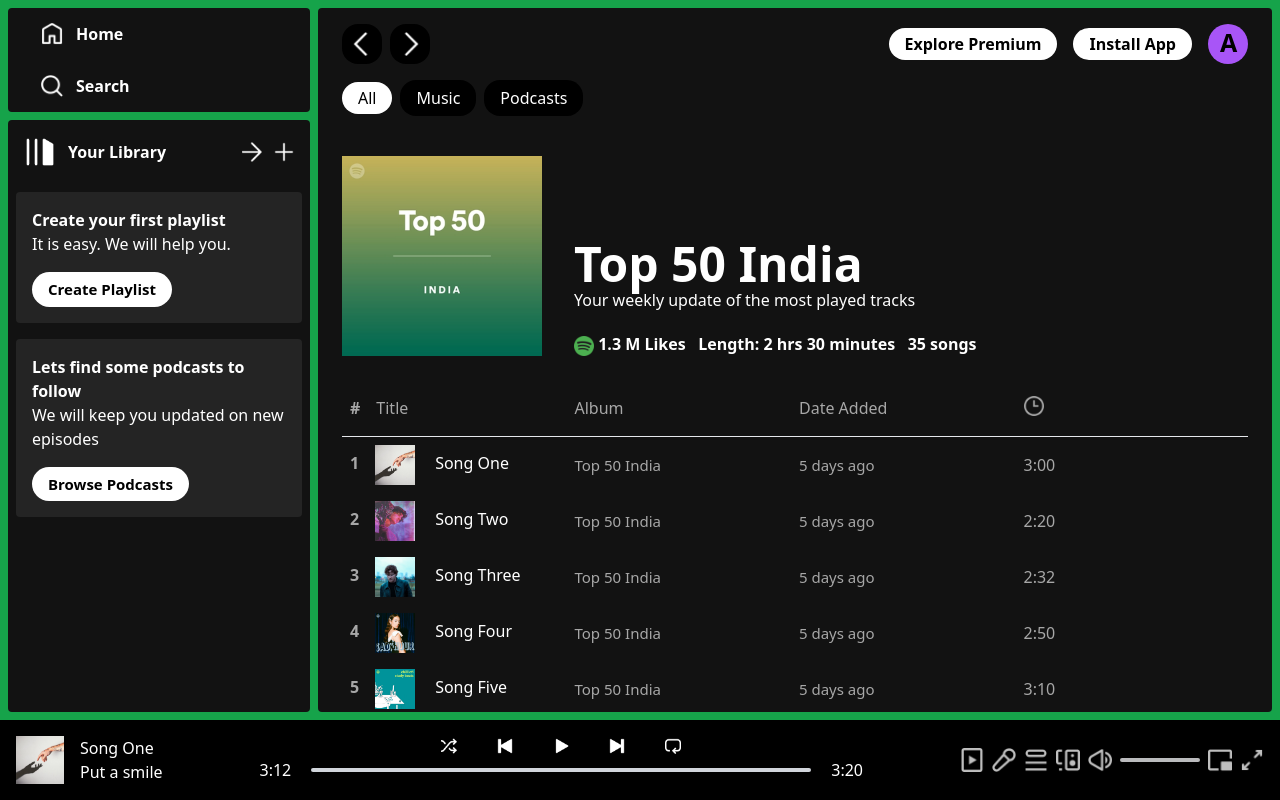
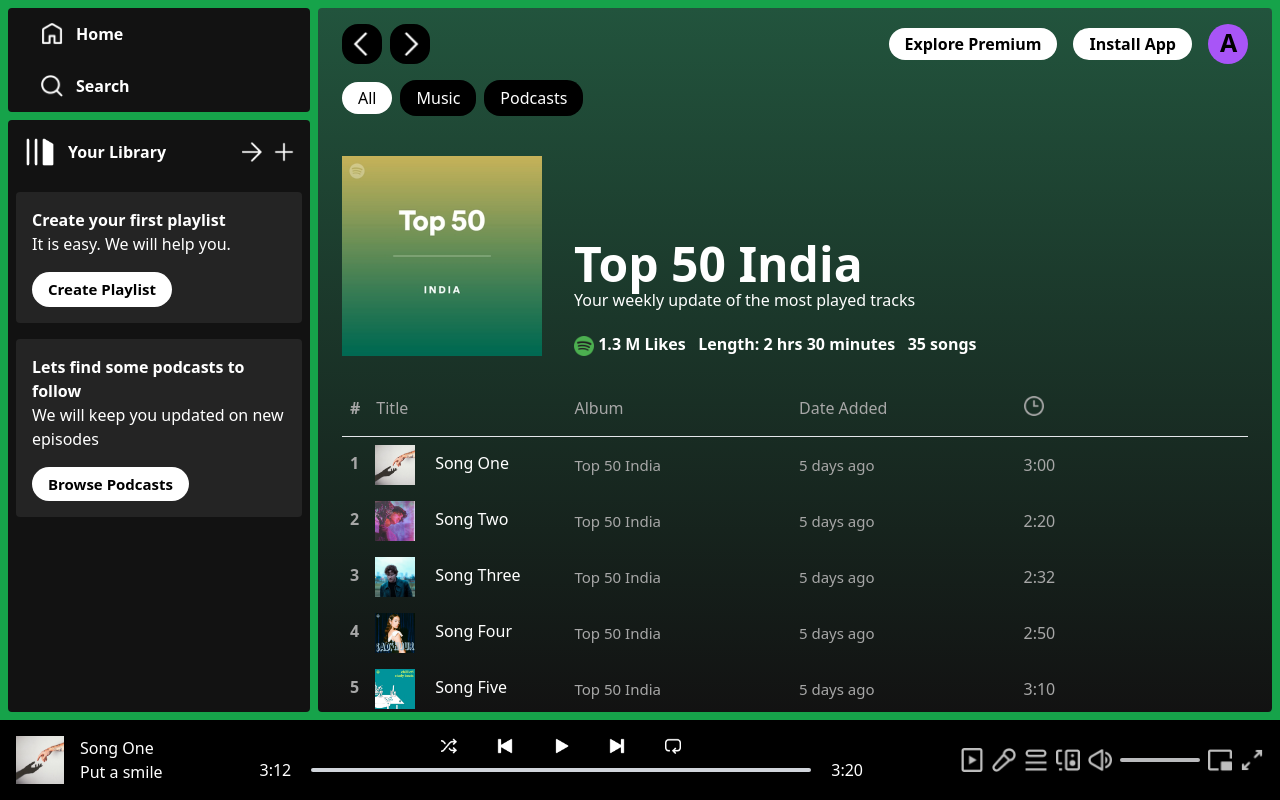
Before and after one commit to ashimaakash03/react-spotify-app, a React (Vite) app: page /album/1 in a window 1280 px wide. Built offline with nearby package versions, Linux system fonts and the light colour scheme.

Commit message:
added background colors to album details

```diff
--- a/src/components/Display.jsx
+++ b/src/components/Display.jsx
@@ -1,12 +1,32 @@
 //import React from 'react'
 
-import { Route, Routes } from "react-router-dom";
+import { Route, Routes, useLocation } from "react-router-dom";
 import DisplayHome from "./DisplayHome";
 import DisplayAlbum from "./DisplayAlbum";
+import { useEffect, useRef } from "react";
+import { albumsData } from "../assets/assets";
 
 const Display = () => {
+  const displayRef = useRef();
+  const location = useLocation();
+  //console.log(location);
+  const isAlbum = location.pathname.includes("album");
+  const albumId = isAlbum ? location.pathname.slice(-1) : "";
+  const backColor = albumsData[Number(albumId)].bgColor;
+
+  useEffect(() => {
+    if (isAlbum) {
+      displayRef.current.style.background = `linear-gradient(${backColor},#121212)`;
+    } else {
+      displayRef.current.style.background = `#121212`;
+    }
+  });
+
   return (
-    <div className="w-[100%] m-2 px-6 pt-4 rounded bg-[#121212] text-white overflow-auto lg:w-[75%] lg:ml-0">
+    <div
+      ref={displayRef}
+      className="w-[100%] m-2 px-6 pt-4 rounded bg-[#121212] text-white overflow-auto lg:w-[75%] lg:ml-0"
+    >
       <Routes>
         <Route path="/" element={<DisplayHome />} />
         <Route path="/album/:id" element={<DisplayAlbum />} />
--- a/src/components/DisplayAlbum.jsx
+++ b/src/components/DisplayAlbum.jsx
@@ -7,7 +7,6 @@
 const DisplayAlbum = () => {
   const { id } = useParams();
   const albumData = albumsData[id];
-  console.log(albumData);
 
   return (
     <>
```
